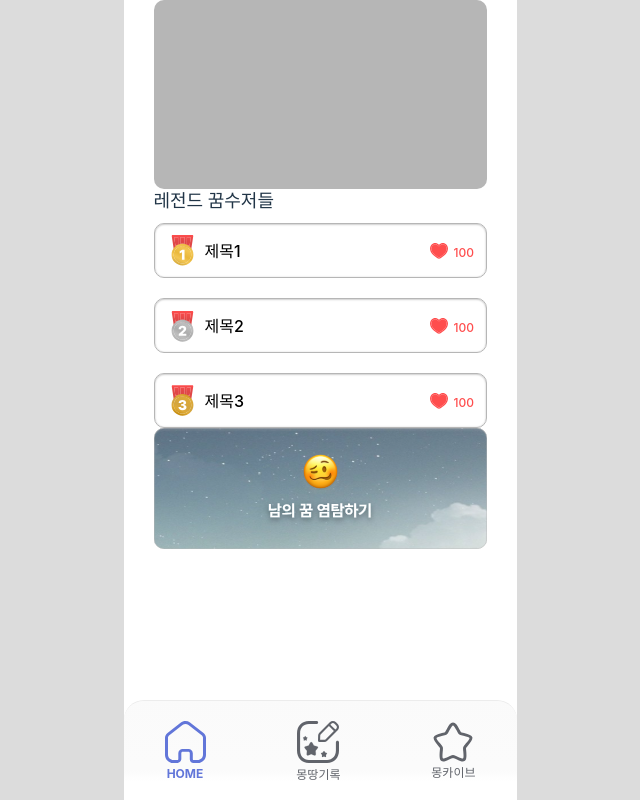
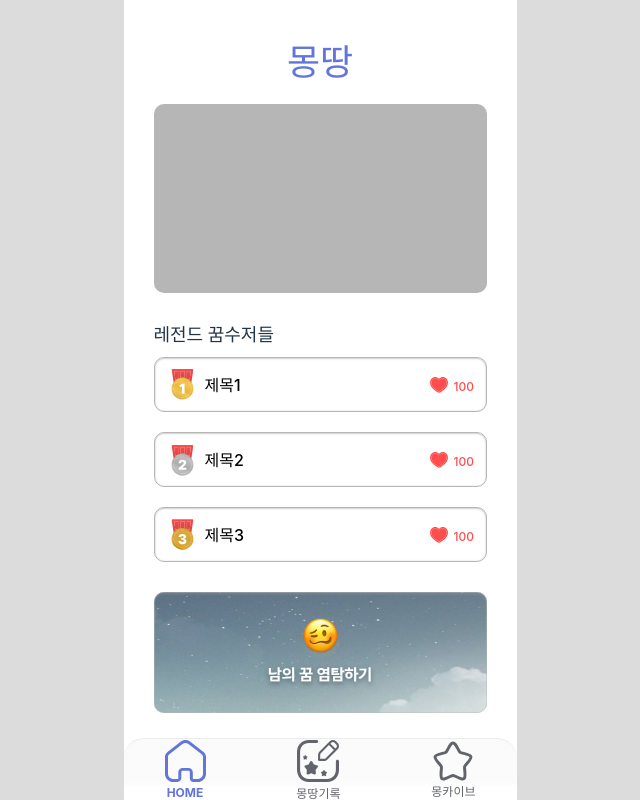
Before and after one commit to UMC-I/FE, a React (Vite) app: page /home in a window 1280 px wide. Shown: the whole page, without its empty margins (320-960 px from the left). Built offline with nearby package versions, Linux system fonts and the light colour scheme.

Commit message:
chore: 홈 화면 디자인 코드 수정

```diff
--- /dev/null
+++ b/src/pages/home/component/Logo.tsx
@@ -0,0 +1,18 @@
+import styled from "styled-components";
+
+const Logo = () => {
+  return <Title>몽땅</Title>;
+};
+
+export default Logo;
+
+const Title = styled.p`
+  color: #6276d9;
+  text-align: center;
+  font-size: 36px;
+  font-style: normal;
+  font-weight: 600;
+  line-height: 24px; /* 66.667% */
+
+  margin-top: 50px;
+`;
--- a/src/pages/home/ui/HomePage.tsx
+++ b/src/pages/home/ui/HomePage.tsx
@@ -2,10 +2,12 @@ import styled from "styled-components";
 import Banner from "../component/Banner";
 import Ranking from "../component/Ranking";
 import Dream from "../component/Dream";
+import Logo from "../component/Logo";
 
 export const HomePage = () => {
   return (
     <Container>
+      <Logo />
       <Banner />
       <Ranking />
       <Dream />
@@ -18,4 +20,6 @@ const Container = styled.div`
   flex-direction: column;
   justify-content: center;
   align-items: center;
+  gap: 30px;
+  margin-bottom: 23px;
 `;
```
Also changed, not shown: 1 other file (tests, documents, lock files or other folders).
